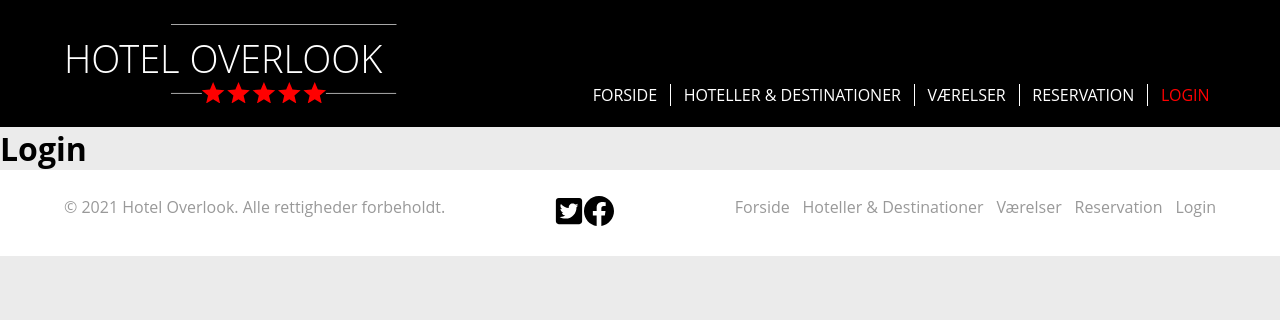
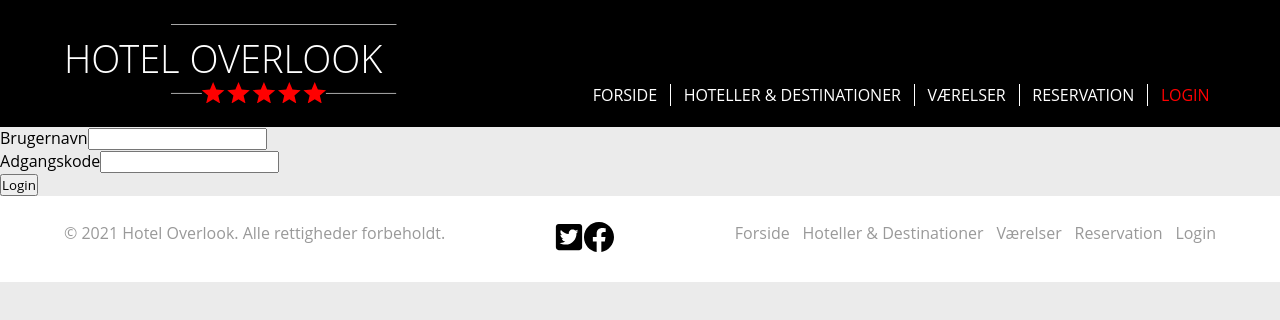
Before and after one commit to Emsenparry/Overlook, a React (Create React App) app: page /login in a window 1280 px wide. Shown: the top 320 px of the page. Built offline with nearby package versions, Linux system fonts and the light colour scheme.

Commit message:
Login page
You can log in if you're a user.

```diff
--- a/src/Components/Pages/Login/Login.jsx
+++ b/src/Components/Pages/Login/Login.jsx
@@ -1,9 +1,46 @@
-import React from 'react'
+import axios from "axios";
+import React from "react";
 
 const Login = () => {
+  // const [loginData, setLoginData]
+
+  const submitHandle = async (e) => {
+    const formData = new URLSearchParams();
+    formData.append("username", e.target.form.username.value);
+    formData.append("password", e.target.form.password.value);
+
+    const endpoint = `http://localhost:4000/login`;
+    try {
+      const result = await axios.post(endpoint, formData)
+      handleSessionData(result.data.access_token);
+    } catch (err) {
+      console.error(`Kunne ikke logge ind: ${err}`);
+    }
+  };
+
+  const handleSessionData = data => {
+    if(data) {
+      sessionStorage.setItem('token', JSON.stringify(data))
+    }
+  }
+
   return (
-    <h1>Login</h1>
-  )
-}
+    <form method="POST">
+      <div>
+        <label htmlFor="username">Brugernavn</label>
+        <input type="text" name="username" />
+      </div>
+      <div>
+        <label htmlFor="password">Adgangskode</label>
+        <input type="password" name="password" />
+      </div>
+      <div>
+        <button type="button" onClick={(e) => submitHandle(e)}>
+          Login
+        </button>
+      </div>
+    </form>
+  );
+};
 
-export default Login
+export default Login;
--- a/src/Components/Pages/Reservations/Reservations.jsx
+++ b/src/Components/Pages/Reservations/Reservations.jsx
@@ -1,4 +1,5 @@
 import React from "react";
+import './Reservations.scss';
 
 const Reservations = () => {
   return (
@@ -10,7 +11,7 @@ const Reservations = () => {
         </p>
       </div>
 
-      <form>
+      <form className="reservation-form">
         <div className="DH">
           <select>
             <option>Vælg destination & hotel</option>
@@ -52,6 +53,9 @@ const Reservations = () => {
             </label>
           </div>
         </div>
+        <div>
+
+        </div>
       </form>
     </>
   );
--- /dev/null
+++ b/src/Components/Pages/Reservations/Reservations.scss
@@ -0,0 +1,5 @@
+.reservation-form{
+    display: flex;
+    flex-direction: column;
+    align-items: center;
+}
```
